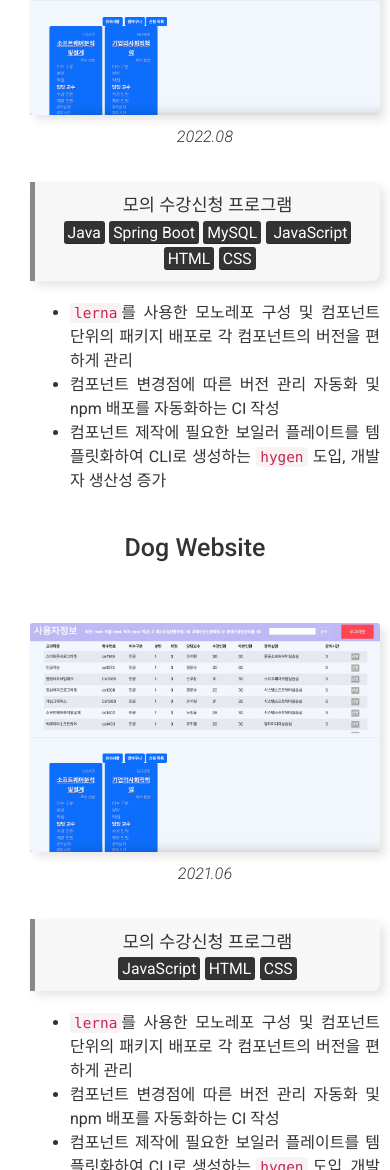
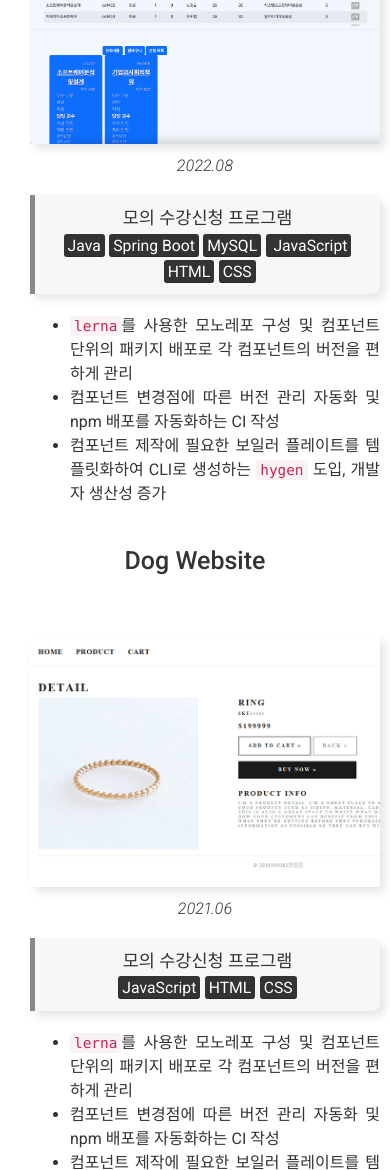
Before and after one commit to hankyungeun/portfolio, a website: page index.html in a window 390 px wide. Shown: the part 1567-2737 px from the top of the page. Drawn offline with nearby package versions, Linux system fonts and the light colour scheme.

Commit message:
프로젝트 가운데로 보이기

```diff
--- a/assets/new.css
+++ b/assets/new.css
@@ -4,6 +4,7 @@
     display: inline-block;
     /*float: left;*/
     width: 350px;
+    height: 230px;
 }
 
 .interactive-image {
@@ -49,7 +50,7 @@
 }
 
 .contents{
-    /*width: 650px;*/
+    max-width: 650px;
     position: relative;
     float: right;
     /*width: 100%; !* 전체 너비로 설정 *!*/
@@ -116,11 +117,20 @@ blockquote {
 
 @media (max-width: 1199px) {
     .contents{
-        /*width: 650px;*/
+        max-width: 500px;
         position: relative;
         float: none;
-        /*width: 100%; !* 전체 너비로 설정 *!*/
-        text-align: center; /* 가운데 정렬 */
-        margin-top: 20px; /* 간격 조절 */
+        top: 50%;
+        left: 50%;
+        transform: translate(-50%, 0%);
     }
 }
+
+@media (max-width: 992px) {
+    .contents{
+        /*max-width: 500px;*/
+        position: relative;
+        float: none;
+
+    }
+}
--- a/index.html
+++ b/index.html
@@ -177,7 +177,45 @@
                         <div class="image-container">
                             <a href="https://github.com/hankyungeun/Dog" target="_blank">
                                 <img class="base-image" alt="IMP"
-                                     srcset="./images/crs.png"
+                                     srcset="./images/webserver.png"
+                                     src="./images/dashboard.png&amp;w=640&amp;q=75"
+                                     decoding="async" data-nimg="1"
+                                     loading="lazy" style="color:transparent">
+                                <div class="overlay-image">
+                                    <img src="./images/github.png">
+                                </div>
+                            </a>
+                            <p class="quote">2021.06</p>
+
+                        </div>
+                        <div class="contents">
+                            <div>
+                                <blockquote class="whitespace-pre-wrap">모의 수강신청 프로그램
+                                    <div class="flex gap-1 flex-wrap">
+                                        <mark>JavaScript</mark>&nbsp;<mark>HTML</mark>&nbsp;<mark>CSS</mark>
+                                    </div>
+                                </blockquote>
+                            </div>
+                            <ul>
+                                <li><code>lerna</code>를 사용한 모노레포 구성 및 컴포넌트 단위의 패키지 배포로 각 컴포넌트의 버전을 편하게 관리</li>
+                                <li>컴포넌트 변경점에 따른 버전 관리 자동화 및 npm 배포를 자동화하는 CI 작성</li>
+                                <li>컴포넌트 제작에 필요한 보일러 플레이트를 템플릿화하여 CLI로 생성하는 <code>hygen</code> 도입, 개발자 생산성 증가</li>
+                            </ul>
+                        </div>
+                    </div>
+
+                </div>
+            </div>
+
+            <div class="row clearfix layout layout-top-middle border-no">
+                <div class="col-xs-12 col-sm-4 col-md-3 col-print-12 details">
+                    <h4>Dog Website</h4>
+                    <!--                    <div class="flex flex-col md:flex-row gap-2 md:gap-0">-->
+                    <div class="container">
+                        <div class="image-container">
+                            <a href="https://github.com/hankyungeun/Dog" target="_blank">
+                                <img class="base-image" alt="IMP"
+                                     srcset="./images/webserver.png"
                                      src="./images/dashboard.png&amp;w=640&amp;q=75"
                                      decoding="async" data-nimg="1"
                                      loading="lazy" style="color:transparent">
```
Also changed, not shown: images/dashboard.png, images/webserver.png (added), images/스크린샷 2023-12-27 002155.png (added), images/스크린샷 2023-12-27 002513.png (added), 1 other file.
